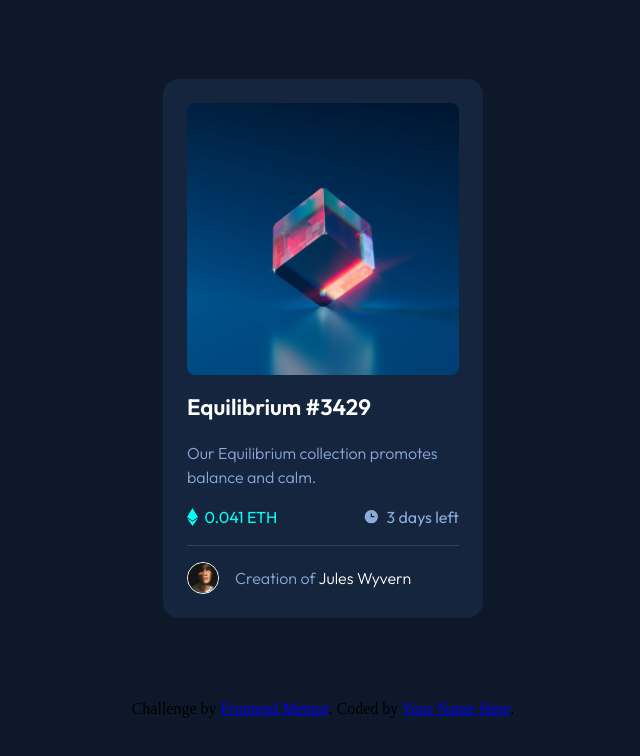
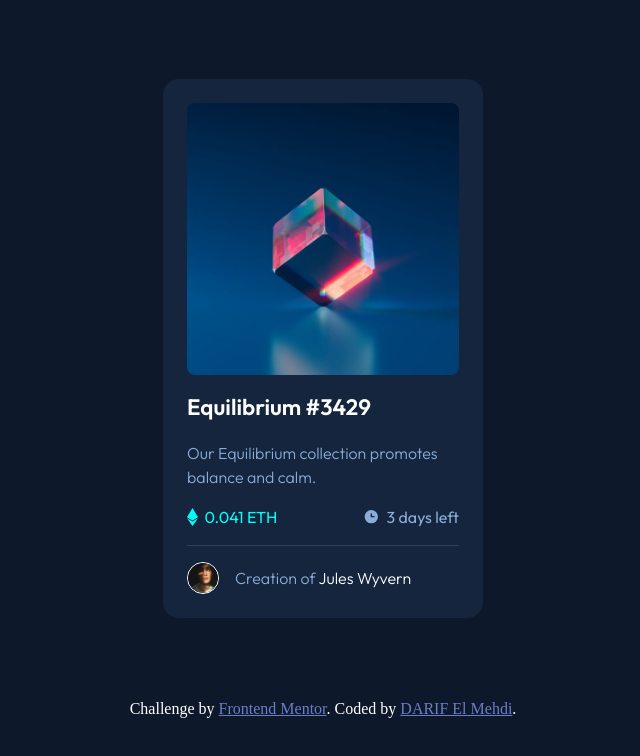
Before and after one commit to DarifElmehdi/nft-card, a plain HTML site: page index.html in a window 1280 px wide. Shown: the whole page, without its empty margins (317-957 px from the left). Drawn offline with Linux system fonts and the light colour scheme.

Commit message:
add copyright

```diff
--- a/index.html
+++ b/index.html
@@ -50,7 +50,10 @@
                 href="https://www.frontendmentor.io?ref=challenge"
                 target="_blank"
                 >Frontend Mentor</a
-            >. Coded by <a href="#">Your Name Here</a>.
+            >. Coded by
+            <a href="https://github.com/DarifElmehdi" target="_blank"
+                >DARIF El Mehdi</a
+            >.
         </div>
     </body>
 </html>
--- a/style.scss
+++ b/style.scss
@@ -22,6 +22,14 @@ body {
     background-color: $main-darkblue;
     @include flex(space-evenly);
     flex-direction: column;
+    .attribution {
+        font-size: 1rem;
+        text-align: center;
+        color: $White;
+    }
+    .attribution a {
+        color: hsl(228, 45%, 60%);
+    }
 }
 
 .nft-card {
```
Also changed, not shown: style.css, 1 other file.
